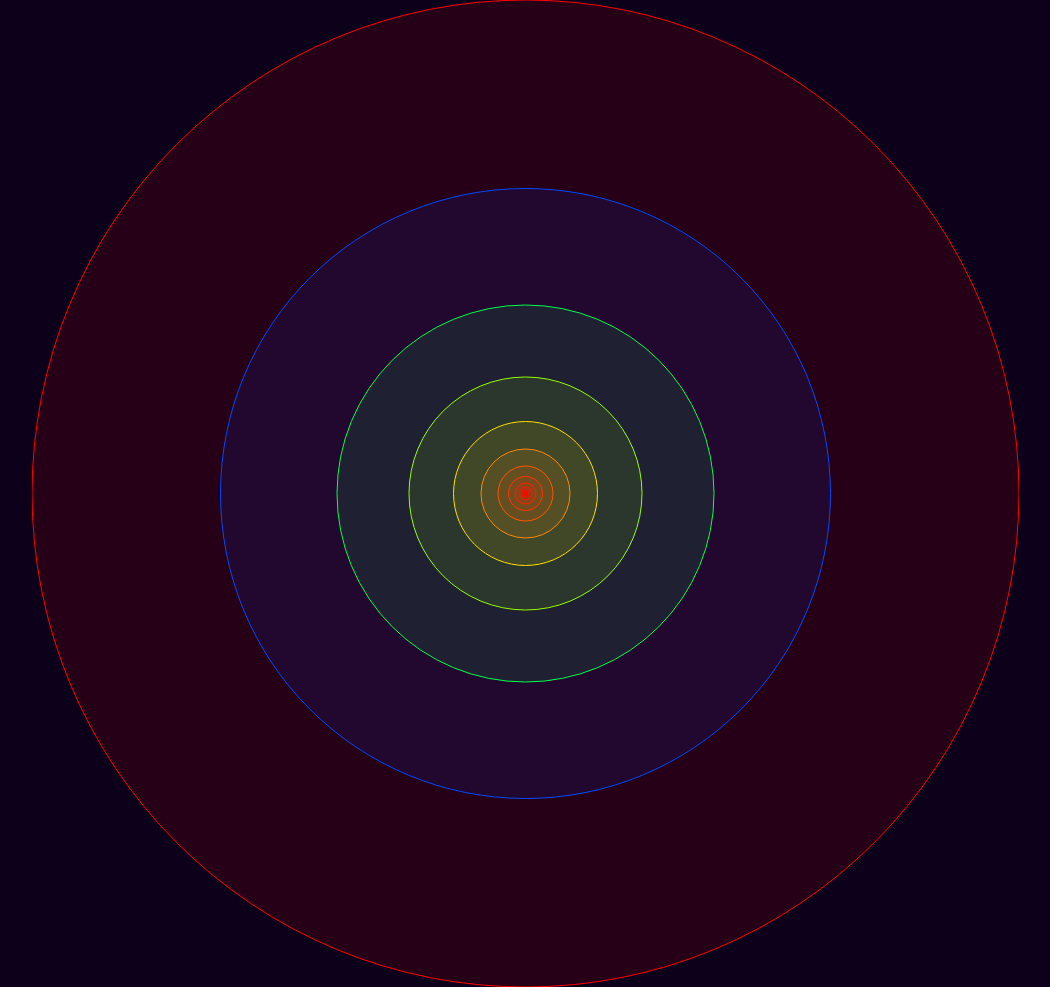
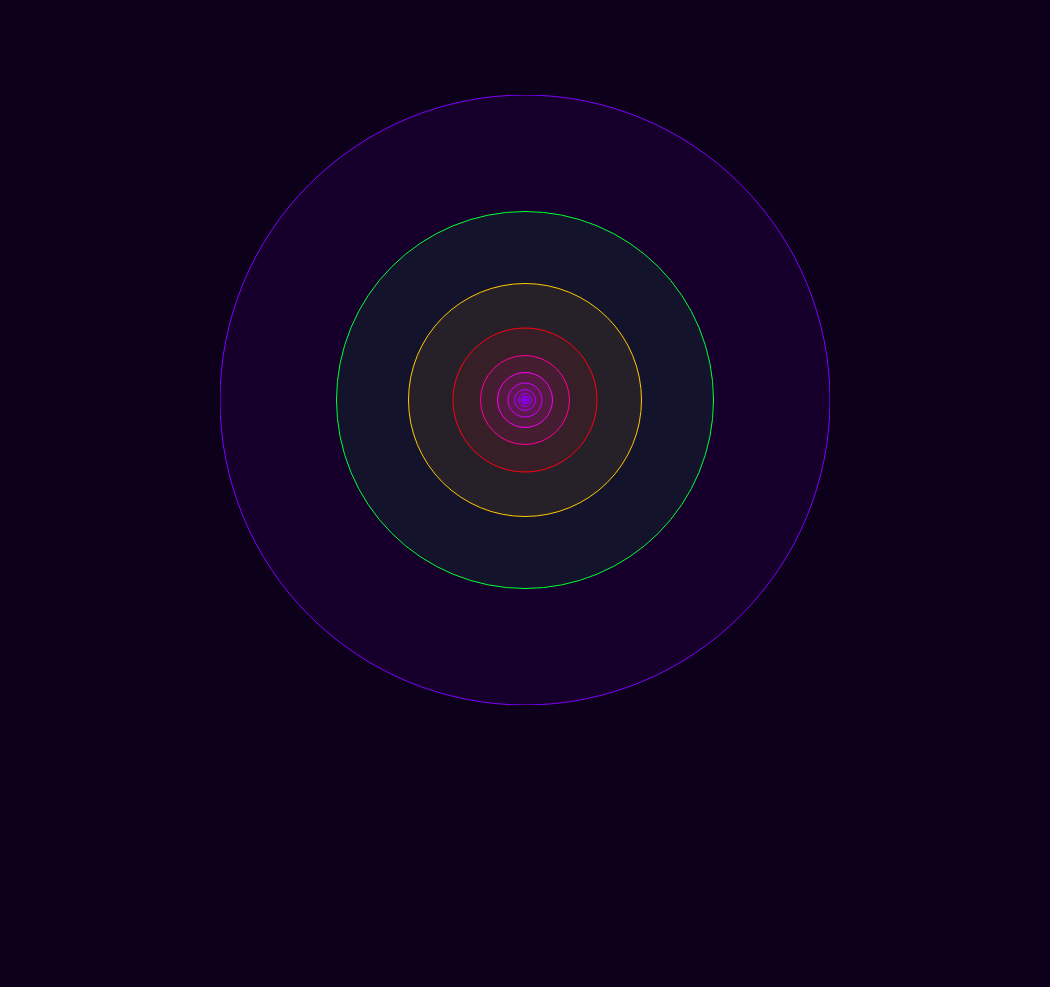
Before and after one commit to doppler/mandala, a React app: page / in a window 1280 px wide. Shown: the whole page, without its empty margins (115-1165 px from the left). After the commit the page ends 800 px from the top, so only its background shows below. Built offline with nearby package versions, Linux system fonts and the light colour scheme.

Commit message:
add stylesheet. tweek vars.

```diff
--- a/index.html
+++ b/index.html
@@ -1,18 +1,7 @@
 <!DOCTYPE html>
 <html>
   <head>
-    <style>
-      body,
-      html {
-        margin: 0;
-        background-color: hsl(270, 100%, 5%);
-      }
-      #root {
-        display: flex;
-        width: 100vw;
-        justify-content: center;
-      }
-    </style>
+    <link rel="stylesheet" href="style.css" />
   </head>
   <body>
     <div id="root"></div>
--- a/index.js
+++ b/index.js
@@ -8,9 +8,12 @@ const fibonacciSequence = (n) => {
   }
   return arr;
 };
+
+const seq = fibonacciSequence(12).reverse();
+const center = seq[0] / 2;
+const baseHue = 270;
+
 const App = () => {
-  const seq = fibonacciSequence(13).reverse();
-  const center = seq[0] / 2;
   return (
     <svg xmlns='http://www.w3.org/2000/svg' width={seq[0]} height={seq[0]}>
       {seq.map((n, i) => (
@@ -18,8 +21,8 @@ const App = () => {
           cx={center}
           cy={center}
           r={n / 2}
-          stroke={`hsl(${(360 / seq[0]) * n}, 100%, 50%)`}
-          fill={`hsla(${(360 / seq[0]) * n}, 100%, 50%, 0.1)`}
+          stroke={`hsl(${(360 / seq[0]) * n + baseHue}, 100%, 50%)`}
+          fill={`hsla(${(360 / seq[0]) * n + baseHue}, 100%, 50%, 0.075)`}
         />
       ))}
     </svg>
--- /dev/null
+++ b/style.css
@@ -0,0 +1,21 @@
+:root {
+  --base-hue: 270;
+}
+body,
+html {
+  margin: 0;
+  color: white;
+  background-color: hsl(var(--base-hue), 100%, 5%);
+  overflow: hidden;
+}
+#root {
+  display: flex;
+  flex-direction: column;
+  width: 100vw;
+  height: 100vh;
+  justify-content: center;
+  align-items: center;
+}
+#hue-control > input {
+  width: 100vh;
+}
```
